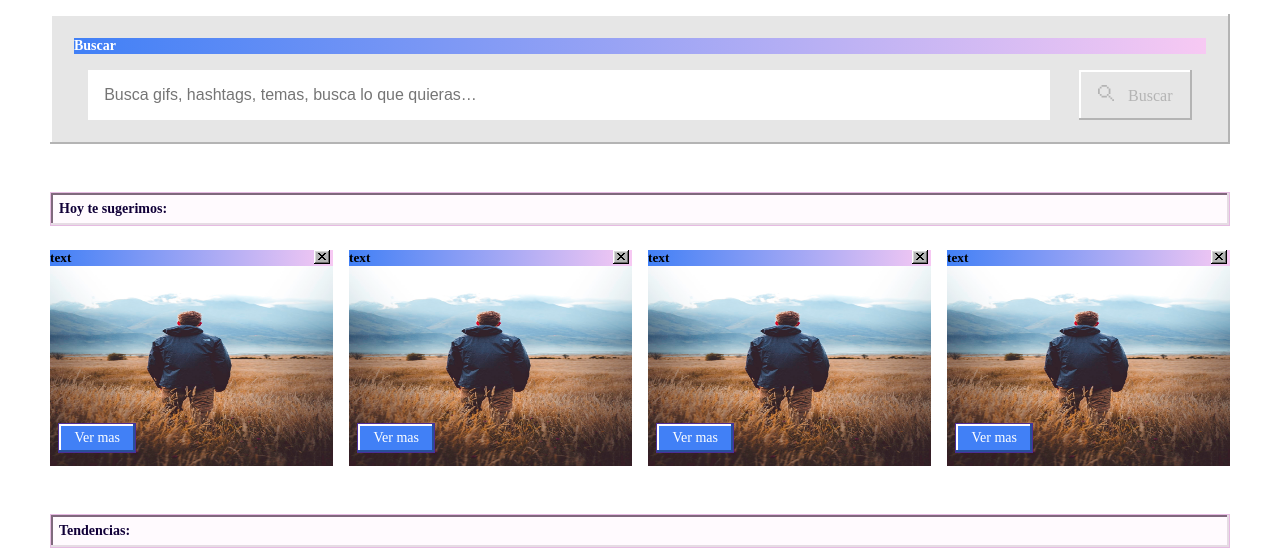
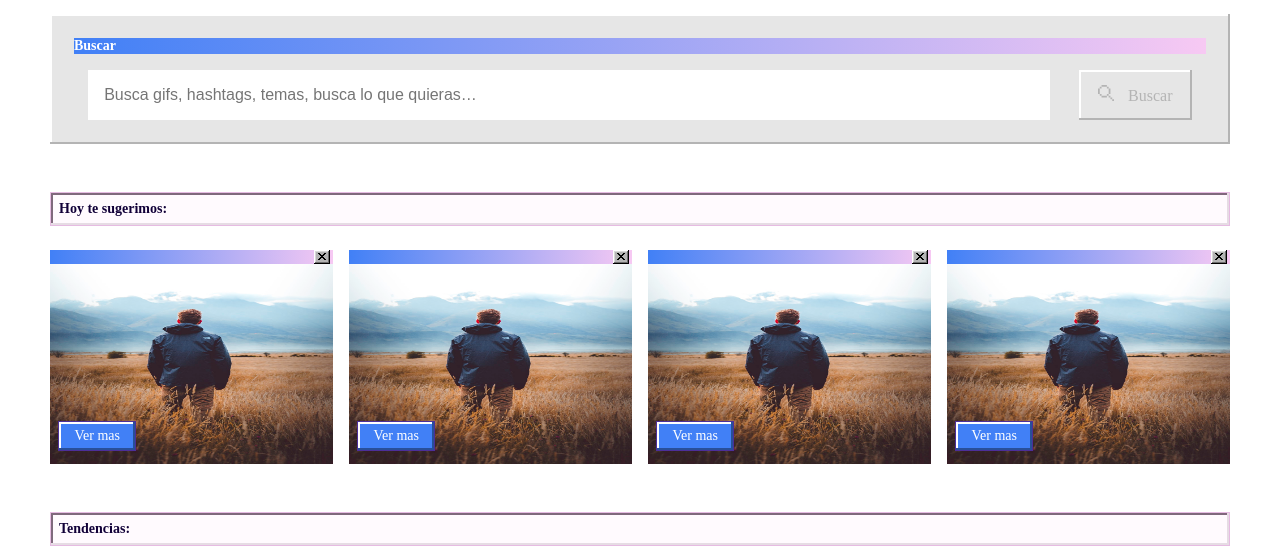
Before and after one commit to juanguren/GifOS, a plain HTML site: page index.html in a window 1280 px wide. Shown: the part 135-695 px from the top of the page. Drawn offline with Linux system fonts and the light colour scheme.

Commit message:
GIF title´s ID

```diff
--- a/index.html
+++ b/index.html
@@ -51,25 +51,25 @@
             </div>
             <div class="gif-suggestion">
                 <div class="gif">
-                    <h5>text</h5>
+                    <h5 id="suggest-text"></h5>
                     <img src="assets/button3.svg" alt="close button" id="btn-close">
                     <img src="assets/mountain.jpg" alt="" id="gif-image1">
                     <button id="gif-button">Ver mas</button>
                 </div>
                 <div class="gif">
-                    <h5>text</h5>
+                    <h5 id="suggest-text"></h5>
                     <img src="assets/button3.svg" alt="close button" id="btn-close">
                     <img src="assets/mountain.jpg" alt="" id="gif-image2">
                     <button id="gif-button">Ver mas</button>
                 </div>
                 <div class="gif">
-                    <h5>text</h5>
+                    <h5 id="suggest-text"></h5>
                     <img src="assets/button3.svg" alt="close button" id="btn-close">
                     <img src="assets/mountain.jpg" alt="" id="gif-image3">
                     <button id="gif-button">Ver mas</button>
                 </div>
                 <div class="gif">
-                    <h5>text</h5>
+                    <h5 id="suggest-text"></h5>
                     <img src="assets/button3.svg" alt="close button" id="btn-close">
                     <img src="assets/mountain.jpg" alt="" id="gif-image4">
                     <button id="gif-button">Ver mas</button>
```
